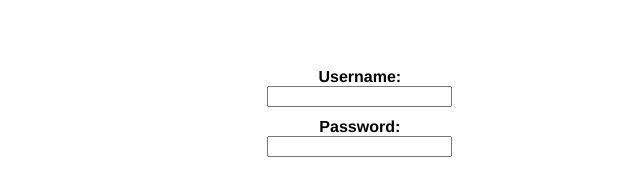
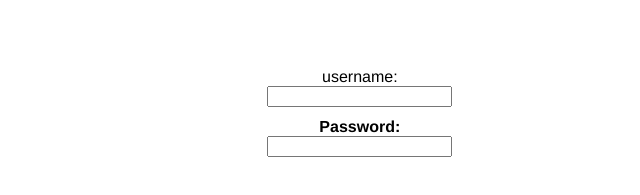
Before and after one commit to nadavyos/mehadek, a plain HTML site: page sign_in.html in a window 1280 px wide. Shown: the part 149-344 px from the top of the page, 317-957 px from the left. Drawn offline with Linux system fonts and the light colour scheme.

Commit message:
U -u changes

```diff
--- a/sign_in.html
+++ b/sign_in.html
@@ -12,8 +12,8 @@
 
     <div class="singinbox">
     <form class="" action="index.html" method="post">
-      <div class="Username">
-      <label for="">Username:</label>
+      <div class="username">
+      <label for="">username:</label>
       <input type="text" name="" value="">
       </div>
       <div class="password">
```
